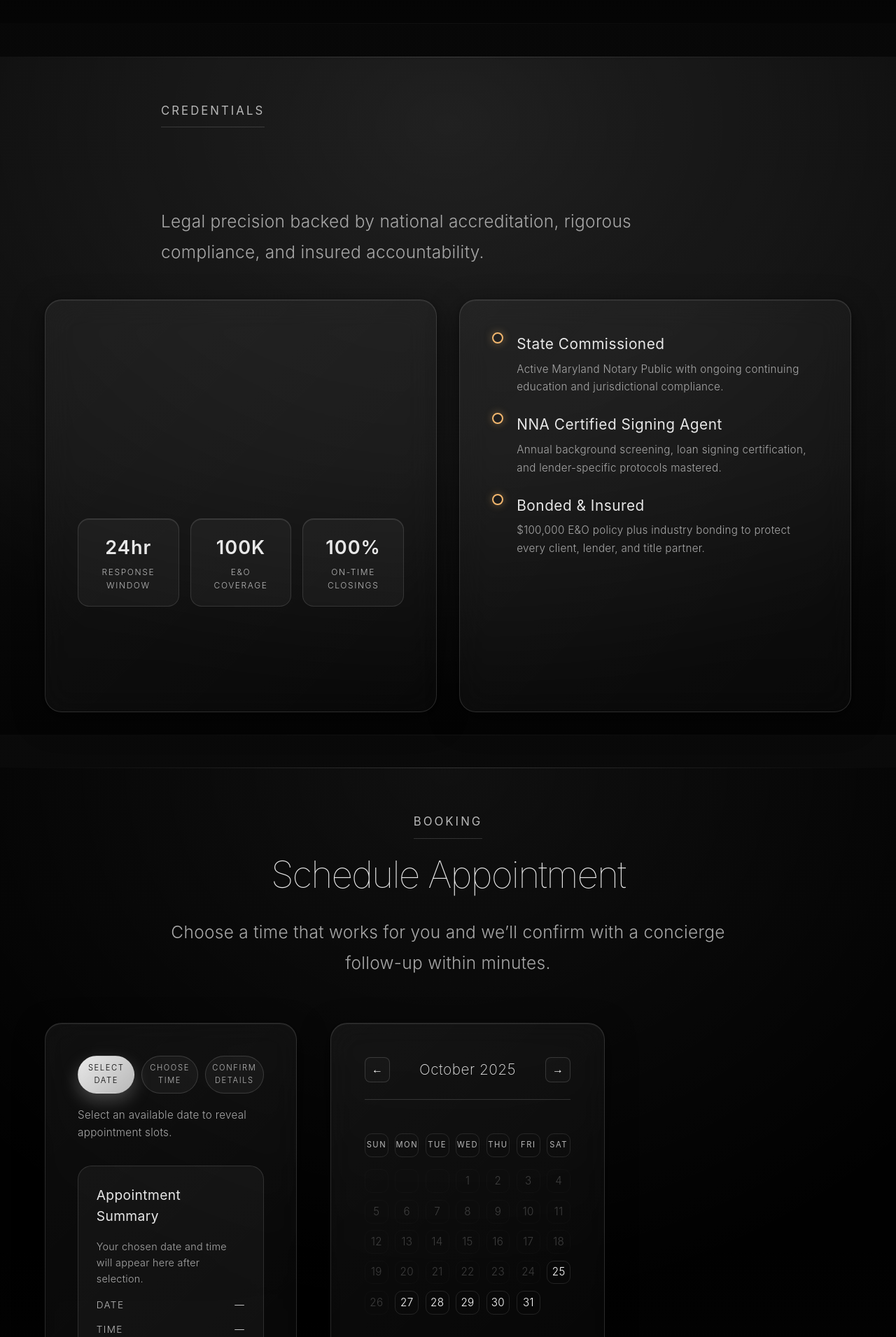
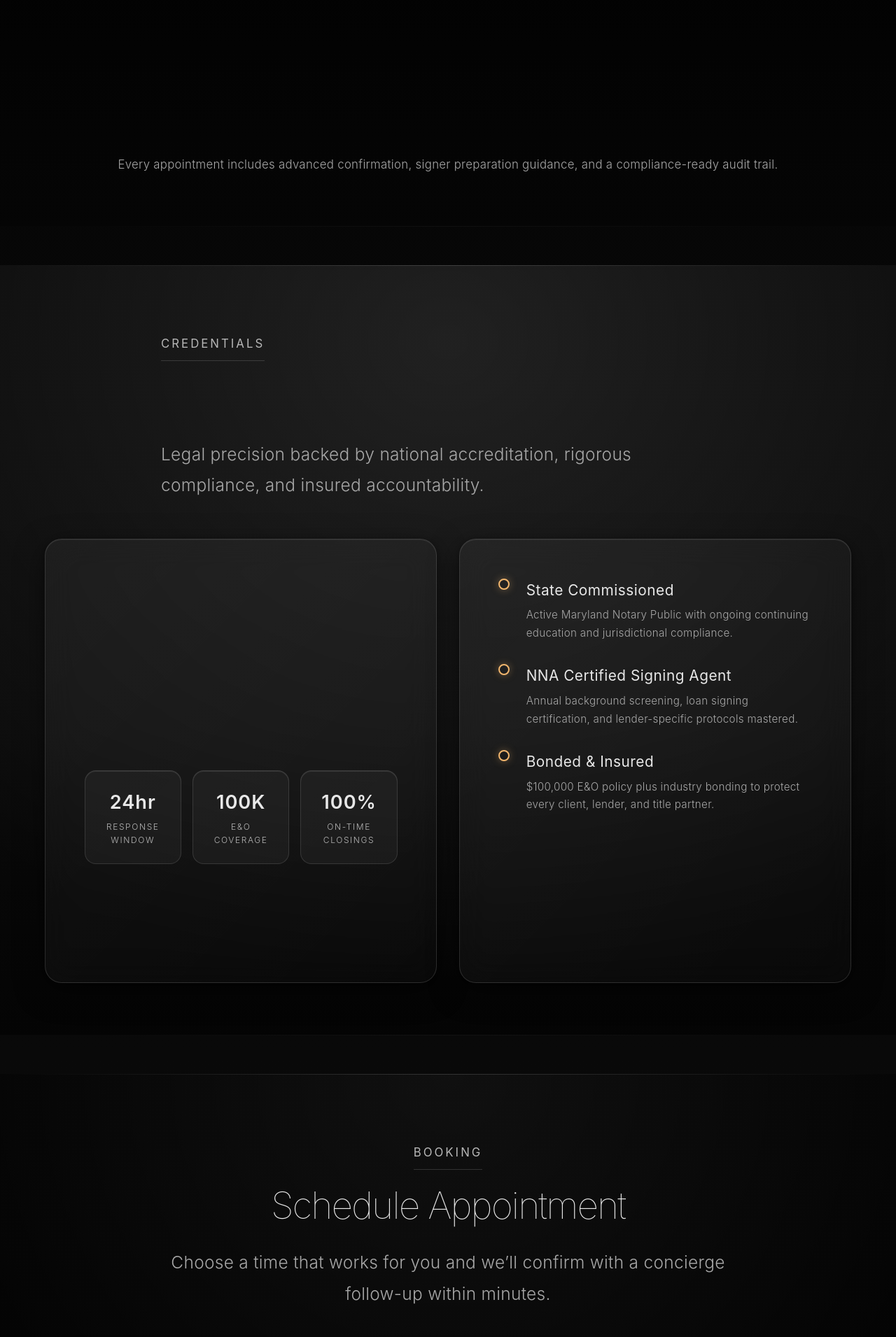
Before and after one commit to KeystoneNotary/KeystoneNotaryGroupWebsite, a web app: file index.html in a window 1280 px wide. Shown: the part 2809-4720 px from the top of the page at 70% size. Run offline with its HTML, style and script files only (its server is not run), Linux system fonts and the light colour scheme; some libraries are stand-ins or nearby versions.

Commit message:
feat: add modular spacing system and documentation

```diff
--- a/css/styles.css
+++ b/css/styles.css
@@ -25,13 +25,19 @@
     --step-5: clamp(2.35rem, 1.9rem + 1.8vw, 3.4rem);
     --step-6: clamp(3rem, 2.3rem + 2.6vw, 4.6rem);
 
-    /* Fluid spacing scale */
-    --space-xs: clamp(0.5rem, 0.45rem + 0.2vw, 0.75rem);
-    --space-sm: clamp(0.75rem, 0.65rem + 0.35vw, 1.1rem);
-    --space-md: clamp(1.1rem, 0.9rem + 0.7vw, 1.8rem);
-    --space-lg: clamp(1.6rem, 1.2rem + 1vw, 2.6rem);
-    --space-xl: clamp(2.2rem, 1.6rem + 1.6vw, 3.8rem);
-    --space-xxl: clamp(3rem, 2rem + 2.5vw, 5.5rem);
+    /* Modular spacing scale */
+    --space-base: clamp(0.9rem, 0.7rem + 0.5vw, 1.4rem);
+    --space-ratio: 1.333;
+    --space-sm: var(--space-base);
+    --space-md: calc(var(--space-sm) * var(--space-ratio));
+    --space-lg: calc(var(--space-md) * var(--space-ratio));
+    --space-xl: calc(var(--space-lg) * var(--space-ratio));
+    --space-2xl: calc(var(--space-xl) * var(--space-ratio));
+    --space-3xl: calc(var(--space-2xl) * var(--space-ratio));
+    --space-4xl: calc(var(--space-3xl) * var(--space-ratio));
+    --space-xs: calc(var(--space-sm) / var(--space-ratio));
+    --space-2xs: calc(var(--space-xs) / var(--space-ratio));
+    --space-gutter: clamp(var(--space-xl), 5vw, var(--space-3xl));
 }
 
 [data-theme="light"] {
@@ -413,7 +419,7 @@
 }
 
 .surface-section {
-    padding: var(--space-xxl) 5% calc(var(--space-xxl) - var(--space-lg));
+    padding: var(--space-4xl) var(--space-gutter) var(--space-3xl);
     position: relative;
 }
 
@@ -441,13 +447,13 @@
     margin: 0 auto;
     background: linear-gradient(90deg, transparent, rgba(255, 255, 255, 0.08), transparent);
     opacity: 0.5;
-    margin-bottom: var(--space-xl);
+    margin-bottom: var(--space-2xl);
 }
 
 .section-header {
     text-align: center;
     max-width: 820px;
-    margin: 0 auto var(--space-xxl);
+    margin: 0 auto var(--space-3xl);
 }
 
 .section-header h2 {
@@ -497,7 +503,7 @@
     letter-spacing: 3px;
     font-weight: 400;
     margin-bottom: var(--space-md);
-    padding-bottom: var(--space-xs);
+    padding-bottom: var(--space-2xs);
     border-bottom: 1px solid var(--glass-border);
 }
 
@@ -645,7 +651,7 @@
 }
 
 .services-assurance {
-    margin-top: var(--space-xl);
+    margin-top: var(--space-2xl);
     text-align: center;
     color: var(--text-gray);
     font-size: var(--step-0);
@@ -656,7 +662,7 @@
     border: 1px solid rgba(138, 138, 138, 0.25);
     backdrop-filter: blur(20px) saturate(180%);
     border-radius: 24px;
-    padding: var(--space-xl);
+    padding: var(--space-2xl);
     transition: all 0.5s cubic-bezier(0.4, 0, 0.2, 1);
     position: relative;
     overflow: hidden;
@@ -697,7 +703,7 @@
 
 .credentials-section .section-header {
     text-align: left;
-    margin-bottom: var(--space-xl);
+    margin-bottom: var(--space-2xl);
 }
 
 .credentials-grid {
@@ -736,7 +742,7 @@
     background: rgba(255, 255, 255, 0.04);
     border: 1px solid rgba(255, 255, 255, 0.12);
     border-radius: 16px;
-    padding: 1.2rem;
+    padding: var(--space-md);
     box-shadow: inset 0 1px 0 rgba(255, 255, 255, 0.1);
 }
 
@@ -757,18 +763,18 @@
 .credential-proof {
     display: flex;
     flex-direction: column;
-    gap: 2rem;
+    gap: var(--space-xl);
 }
 
 .credential-timeline {
     display: grid;
-    gap: 1.5rem;
+    gap: var(--space-lg);
 }
 
 .timeline-step {
     display: grid;
     grid-template-columns: auto 1fr;
-    gap: 1.2rem;
+    gap: var(--space-md);
     align-items: start;
 }
 
@@ -796,8 +802,8 @@
 
 .credential-list {
     display: grid;
-    gap: 0.8rem;
-    padding-left: 1.2rem;
+    gap: var(--space-xs);
+    padding-left: var(--space-md);
     color: var(--text-light);
     font-size: 0.95rem;
     line-height: 1.7;
@@ -814,7 +820,7 @@
 .booking-shell {
     display: grid;
     grid-template-columns: minmax(260px, 360px) minmax(0, 1fr);
-    gap: 3rem;
+    gap: var(--space-3xl);
     max-width: 1200px;
     margin: 0 auto;
     align-items: start;
@@ -823,7 +829,7 @@
 .booking-guidance {
     display: flex;
     flex-direction: column;
-    gap: 2.2rem;
+    gap: var(--space-2xl);
     position: sticky;
     top: 120px;
 }
@@ -831,13 +837,13 @@
 .booking-header {
     display: flex;
     flex-direction: column;
-    gap: 1.2rem;
+    gap: var(--space-md);
 }
 
 .booking-steps {
     list-style: none;
     display: flex;
-    gap: 0.6rem;
+    gap: var(--space-xs);
     padding: 0;
     margin: 0;
 }
@@ -848,7 +854,7 @@
     font-size: 0.7rem;
     text-transform: uppercase;
     letter-spacing: 1.6px;
-    padding: 0.5rem 0.6rem;
+    padding: var(--space-2xs) var(--space-xs);
     border-radius: 999px;
     border: 1px solid rgba(255, 255, 255, 0.15);
     background: rgba(255, 255, 255, 0.04);
@@ -872,8 +878,8 @@
 .booking-summary {
     display: flex;
     flex-direction: column;
-    gap: 1rem;
-    padding: 1.6rem;
+    gap: var(--space-sm);
+    padding: var(--space-lg);
     border-radius: 20px;
     background: rgba(255, 255, 255, 0.04);
     border: 1px solid rgba(255, 255, 255, 0.12);
@@ -897,7 +903,7 @@
 
 .summary-list {
     display: grid;
-    gap: 0.8rem;
+    gap: var(--space-xs);
 }
 
 .summary-item {
@@ -931,13 +937,13 @@
 
 .booking-body {
     display: grid;
-    gap: 2rem;
+    gap: var(--space-xl);
 }
 
 .booking-container {
     display: grid;
     grid-template-columns: minmax(0, 1fr) minmax(260px, 320px);
-    gap: 2rem;
+    gap: var(--space-xl);
     align-items: start;
 }
 
@@ -948,7 +954,7 @@
     border: 1px solid rgba(138, 138, 138, 0.25);
     backdrop-filter: blur(20px) saturate(180%);
     border-radius: 24px;
-    padding: 3rem;
+    padding: var(--space-3xl);
     box-shadow: 0 12px 40px rgba(0, 0, 0, 0.5), 0 2px 8px rgba(0, 0, 0, 0.3), inset 0 1px 0 rgba(138, 138, 138, 0.15);
 }
 
@@ -960,8 +966,8 @@
     display: flex;
     justify-content: space-between;
     align-items: center;
-    margin-bottom: 3rem;
-    padding-bottom: 1.5rem;
+    margin-bottom: var(--space-3xl);
+    padding-bottom: var(--space-lg);
     border-bottom: 1px solid var(--glass-border);
 }
 
@@ -996,7 +1002,7 @@
 .calendar-grid {
     display: grid;
     grid-template-columns: repeat(7, 1fr);
-    gap: 0.6rem;
+    gap: var(--space-xs);
 }
 
 .calendar-day {
@@ -1045,7 +1051,7 @@
     font-size: 0.7rem;
     text-transform: uppercase;
     letter-spacing: 1.5px;
-    margin-bottom: 0.5rem;
+    margin-bottom: var(--space-2xs);
 }
 
 .booking-form-wrapper {
```
Also changed, not shown: other parts of css/styles.css (+118 -53 lines), docs/spacing-map.md (added, +42 -0 lines), index.html (+54 -0 lines), README.md.
